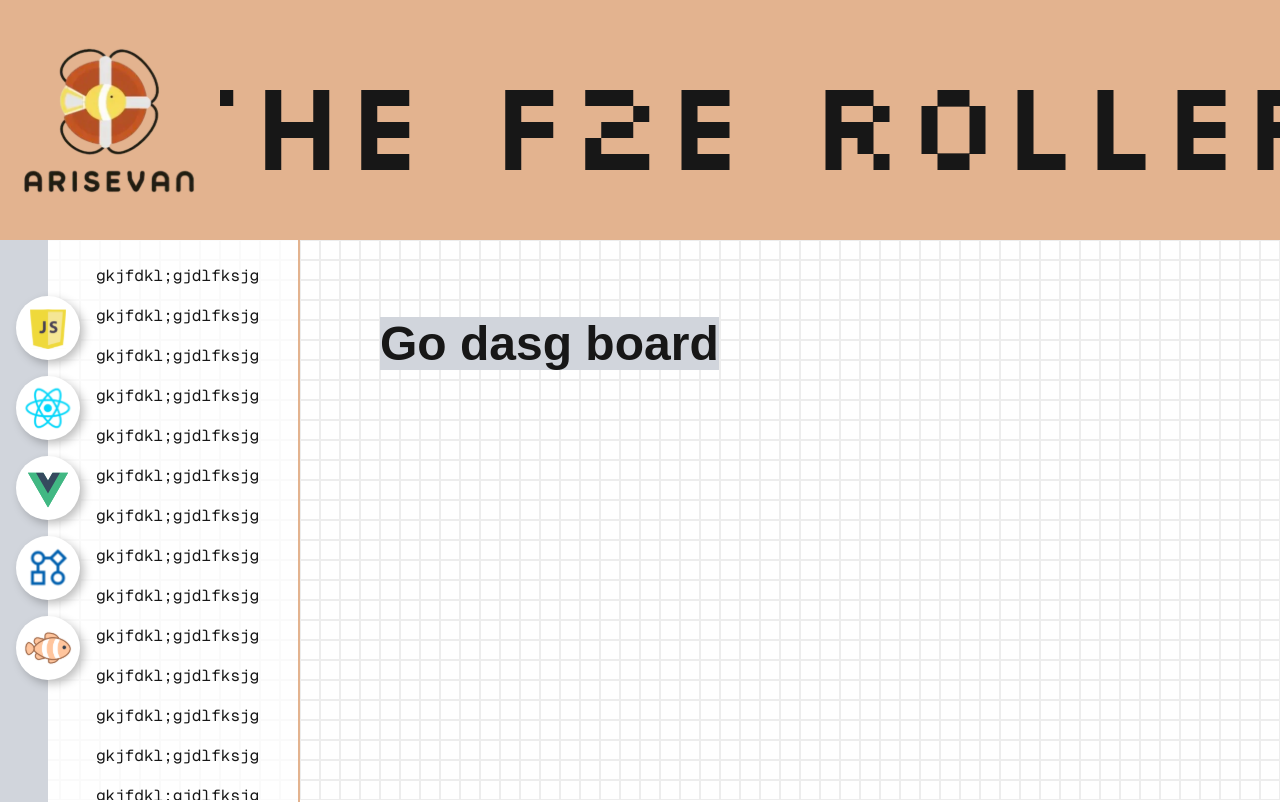
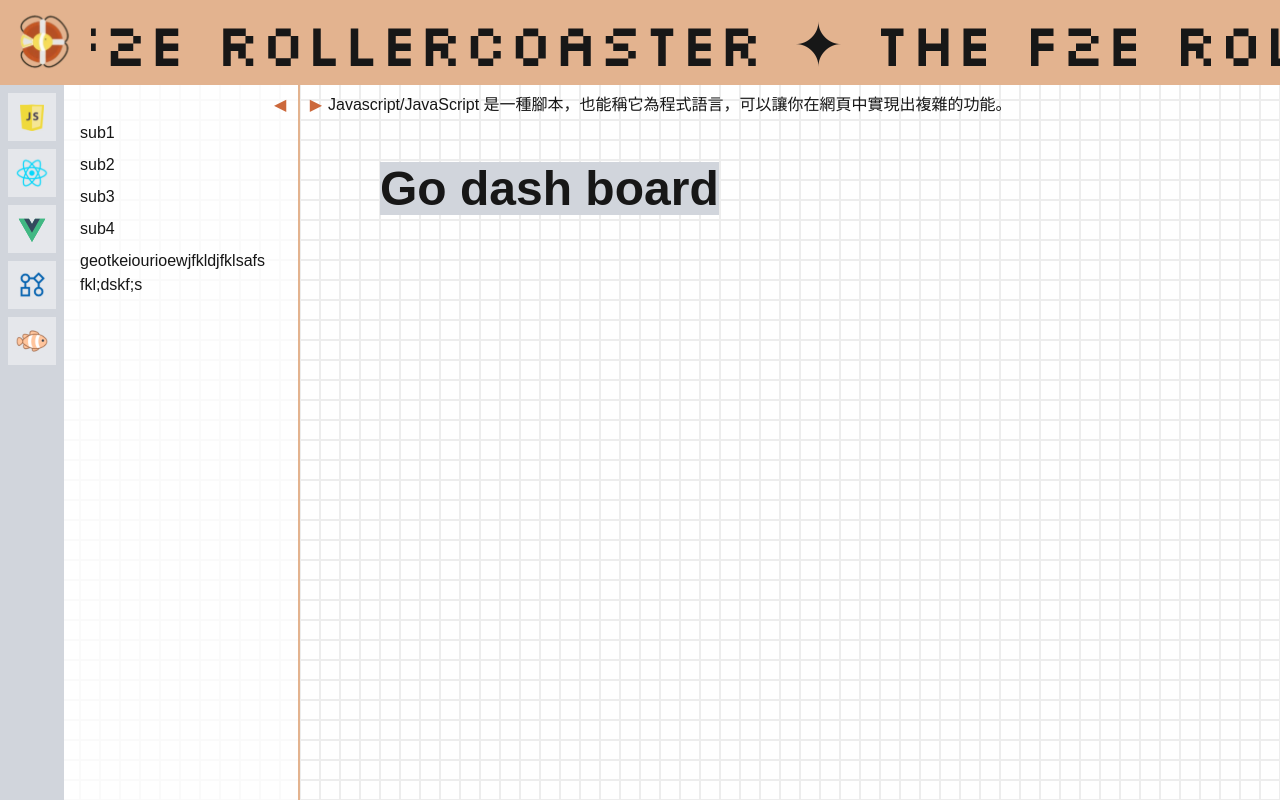
Before and after one commit to eviannaive/arisevan.com, a Next.js app: page / in a window 1280 px wide. Shown: the top 802 px of the page. Built offline with nearby package versions, Linux system fonts and the light colour scheme.

Commit message:
feat: modify layout

```diff
--- a/src/app/(root)/(blog)/layout.tsx
+++ b/src/app/(root)/(blog)/layout.tsx
@@ -1,27 +1,37 @@
+"use client";
 import Nav from "@/components/layouts/Nav";
 import Image from "next/image";
+import { useState, useRef } from "react";
 
 const data_menu = [
   {
     img: "/menu/js.svg",
-    label: "javascript",
+    label: "Javascript",
   },
   {
     img: "/menu/react.svg",
-    label: "react",
+    label: "React",
   },
   {
     img: "/menu/vue.svg",
-    label: "vue",
+    label: "Vue",
   },
   {
     img: "/menu/workflow.svg",
-    label: "workflow",
+    label: "Workflow",
   },
   {
     img: "/menu/fish.svg",
-    label: "arisevan",
+    label: "Arisevan",
   },
+];
+
+const data_sub = [
+  { label: "sub1", route: "/sub1" },
+  { label: "sub2", route: "/sub2" },
+  { label: "sub3", route: "/sub3" },
+  { label: "sub4", route: "/sub4" },
+  { label: "geotkeiourioewjfkldjfklsafs fkl;dskf;s", route: "/sub5" },
 ];
 
 export default function RootLayout({
@@ -29,43 +39,114 @@ export default function RootLayout({
 }: Readonly<{
   children: React.ReactNode;
 }>) {
+  const [hoverTextMain, setHoverTextMain] = useState("");
+  const [hoverTextSub, setHoverTextSub] = useState("");
+  const [showBreadCrumb, setShowBreadCrumb] = useState(true);
+  const [breadCrumb, setBreadCrumb] = useState(
+    "Javascript/JavaScript 是一種腳本，也能稱它為程式語言，可以讓你在網頁中實現出複雜的功能。",
+  );
+  const [menuExpand, setMenuExpand] = useState(true);
+
   return (
     <>
       <Nav />
       <div className="">
         <div className="flex">
-          <div className="w-(--menu-width) border-r-2 bg-white/70 border-primary relative shrink-0">
-            <div className="absolute w-12 top-0 left-0 bg-gray-300 h-full"></div>
-            <div className="flex sticky top-(--header-caculate) h-[calc(100vh-var(--header-caculate))]">
-              <div className="w-24 p-4 pt-14">
-                <div className="w-full grid grid-cols-1 gap-4 relative z-10">
+          <div
+            className={`w-(--menu-width) h-screen border-r-2 bg-white/70 border-primary fixed top-0 left-0 shrink-0 z-10 transition-[width] ${menuExpand ? "w-(--menu-width)" : "w-16"}`}
+          >
+            <div className="flex pt-(--header-height) h-full relative">
+              <div className="flex justify-between w-12 text-primary-800 absolute top-(--header-height) -right-6 pt-2 z-10">
+                <button
+                  className="cursor-pointer hover:text-teal-300"
+                  onClick={() => setMenuExpand(false)}
+                >
+                  ◀
+                </button>
+                <button
+                  className="cursor-pointer hover:text-teal-300"
+                  onClick={() => setMenuExpand(true)}
+                >
+                  ▶
+                </button>
+              </div>
+              <div className="w-16 bg-gray-300 px-1 pt-1 shrink-0 relative z-10">
+                <div className="w-full grid grid-cols-1">
                   {data_menu.map((d, index) => (
-                    <button
+                    <label
                       key={index}
-                      className="w-full p-2 bg-white rounded-full grid place-content-center shadow-common cursor-pointer hover:shadow-(--shadow-float) hover:border-2 hover:border-primary-800/80 hover:bg-gray-100"
+                      className="w-full p-2 bg-gray-100/60 grid place-content-center cursor-pointer  border-4 border-gray-300 hover:border-primary-800/80 hover:bg-white has-checked:bg-white"
+                      onMouseEnter={() => {
+                        setShowBreadCrumb(false);
+                        setHoverTextMain(`${d.label}`);
+                        setHoverTextSub("");
+                      }}
+                      onMouseLeave={() => {
+                        setShowBreadCrumb(true);
+                      }}
                     >
                       <Image src={d.img} alt={d.label} width="50" height="50" />
-                    </button>
+                      <input
+                        type="radio"
+                        className="hidden"
+                        name="main"
+                        value={d.label}
+                        onClick={() => {
+                          setBreadCrumb(`${d.label}`);
+                        }}
+                      ></input>
+                    </label>
                   ))}
                 </div>
               </div>
-              <div className="flex-grow pr-4 py-6 font-mono custom-scrollbar overflow-y-scroll">
-                <ul className="grid grid-cols-1 gap-4 break-words w-full">
-                  {Array(30)
-                    .fill(null)
-                    .map((d, index) => (
-                      <li
-                        className="hover:text-primary-900 cursor-pointer hover:underline"
-                        key={index}
-                      >
-                        gkjfdkl;gjdlfksjg
-                      </li>
-                    ))}
+              <div
+                className={`flex-grow p-4 pt-8 custom-scrollbar h-[calc(100vh-var(--header-height))] overflow-y-scroll relative ${!menuExpand && "hidden"}`}
+              >
+                <ul className="grid grid-cols-1 break-words w-full">
+                  {data_sub.map((d, index) => (
+                    <label
+                      className="py-1 hover:text-primary-900 cursor-pointer hover:underline has-checked:text-primary-900 has-checked:underline"
+                      key={index}
+                      onMouseEnter={() => {
+                        setHoverTextSub(`${d.label}`);
+                        setShowBreadCrumb(false);
+                      }}
+                      onMouseLeave={() => {
+                        setShowBreadCrumb(true);
+                      }}
+                    >
+                      <input
+                        type="radio"
+                        className="hidden"
+                        name="sub"
+                        value={d.label}
+                        onClick={() => {
+                          setBreadCrumb(`${hoverTextMain}/${d.label}`);
+                        }}
+                      ></input>
+                      <div>{d.label}</div>
+                    </label>
+                  ))}
                 </ul>
               </div>
             </div>
           </div>
-          <div className="flex-grow h-[200vh] pt-(--header-caculate)">
+          <div
+            className={`flex-grow h-[200vh] pt-(--header-height) ${menuExpand ? "pl-(--menu-width)" : "p-0"}`}
+          >
+            <div
+              className={`px-4 py-2 pl-7 fixed top-(--header-height) ${menuExpand ? "left-(--menu-width)" : "left-16"}`}
+            >
+              {showBreadCrumb ? (
+                <div>{breadCrumb}</div>
+              ) : (
+                <div>
+                  {hoverTextMain}
+                  {hoverTextSub && "/"}
+                  {hoverTextSub}
+                </div>
+              )}
+            </div>
             {children}
           </div>
         </div>
--- a/src/app/(root)/(blog)/page.tsx
+++ b/src/app/(root)/(blog)/page.tsx
@@ -5,7 +5,7 @@ export default async function Home() {
     <>
       <div className="p-20">
         <Link href="/happycoding" className="text-5xl font-bold bg-gray-300">
-          Go dasg board
+          Go dash board
         </Link>
       </div>
     </>
--- a/src/assets/global.css
+++ b/src/assets/global.css
@@ -3,9 +3,8 @@
 :root {
   --background: #ffffff;
   --foreground: #171717;
-  --header-height: 240px;
-  --header-height-scroll: 85px;
-  --content-height: calc(100vh - var(--haader-height-scroll));
+  --header-height: 85px;
+  --content-height: calc(100vh - var(--haader-height));
   --menu-width: 300px;
 }
 
--- a/src/components/layouts/Nav.tsx
+++ b/src/components/layouts/Nav.tsx
@@ -5,84 +5,25 @@ import Marquee from "react-fast-marquee";
 import splitText from "@/utils/splitText";
 
 export default function Nav() {
-  const [HeaderHeight, setHeaderHeight] = useState("");
-  const HeaderHeightScroll = useRef("");
   const wrapRef = useRef<HTMLDivElement>(null);
-  const [scrollY, setScrollY] = useState(0);
-  const [headerShow, setHeaderShow] = useState(false);
-  const [headerSmall, setHeaderSmall] = useState(false);
-
-  const style_header = useMemo(() => {
-    const maxHeaderHeight = Number(HeaderHeight.replace("px", ""));
-    const finalHeaderHeight = Number(
-      HeaderHeightScroll.current.replace("px", ""),
-    );
-    const caculateHeight = maxHeaderHeight - scrollY;
-    if (scrollY === 0) {
-      return maxHeaderHeight;
-    } else if (caculateHeight > finalHeaderHeight) {
-      return caculateHeight;
-    } else {
-      return finalHeaderHeight;
-    }
-  }, [scrollY, HeaderHeight]);
-
-  const storeScrollY = () => {
-    setScrollY(window.scrollY);
-  };
-
-  useEffect(() => {
-    if (typeof window !== "undefined") {
-      document.documentElement.style.setProperty(
-        "--header-caculate",
-        style_header + "px",
-      );
-      setHeaderShow(true);
-      if (style_header <= 140) setHeaderSmall(true);
-      else setHeaderSmall(false);
-    }
-  }, [style_header]);
-
-  useEffect(() => {
-    setHeaderHeight(
-      getComputedStyle(document.documentElement).getPropertyValue(
-        "--header-height",
-      ),
-    );
-    HeaderHeightScroll.current = getComputedStyle(
-      document.documentElement,
-    ).getPropertyValue("--header-height-scroll");
-    window.addEventListener("scroll", storeScrollY);
-    return () => window.removeEventListener("scroll", storeScrollY);
-  }, []);
 
   return (
     <>
       <div
-        className={`h-(--header-height) teansition-[height] transition-opacity duration-500 bg-primary  flex items-center cursor-crosshair fixed top-0 left-0 z-10 ${headerShow ? "opacity-100" : "opacity-0"} ${headerSmall ? "p-3" : "p-5"}`}
-        style={{ height: style_header + "px" }}
+        className={`h-(--header-height) duration-500 bg-primary flex items-center cursor-crosshair fixed top-0 left-0 z-20 p-3`}
         ref={wrapRef}
       >
-        {headerSmall ? (
-          <div className="h-full">
-            <Image
-              src="/common/logo_md.svg"
-              alt="arisevan"
-              width={80}
-              height={80}
-              className="w-auto h-full mt-1"
-            />
-          </div>
-        ) : (
+        <div className="h-full">
           <Image
-            src="/common/logo_large.svg"
+            src="/common/logo_md.svg"
             alt="arisevan"
-            width={180}
-            height={160}
+            width={80}
+            height={80}
+            className="w-auto h-full"
           />
-        )}
+        </div>
         <div
-          className={`flex-grow font-silkscreen  whitespace-nowrap mx-5 overflow-hidden  ${headerSmall ? "text-[clamp(60px,4vw,80px)]" : "text-[clamp(60px,10vw,128px)]"}`}
+          className={`flex-grow font-silkscreen  whitespace-nowrap mx-5 overflow-hidden text-[clamp(60px,4vw,80px)] leading-[0.8]`}
         >
           <Marquee>
             <div>{splitText(" ✦ The F2E Rollercoaster")}</div>
```
